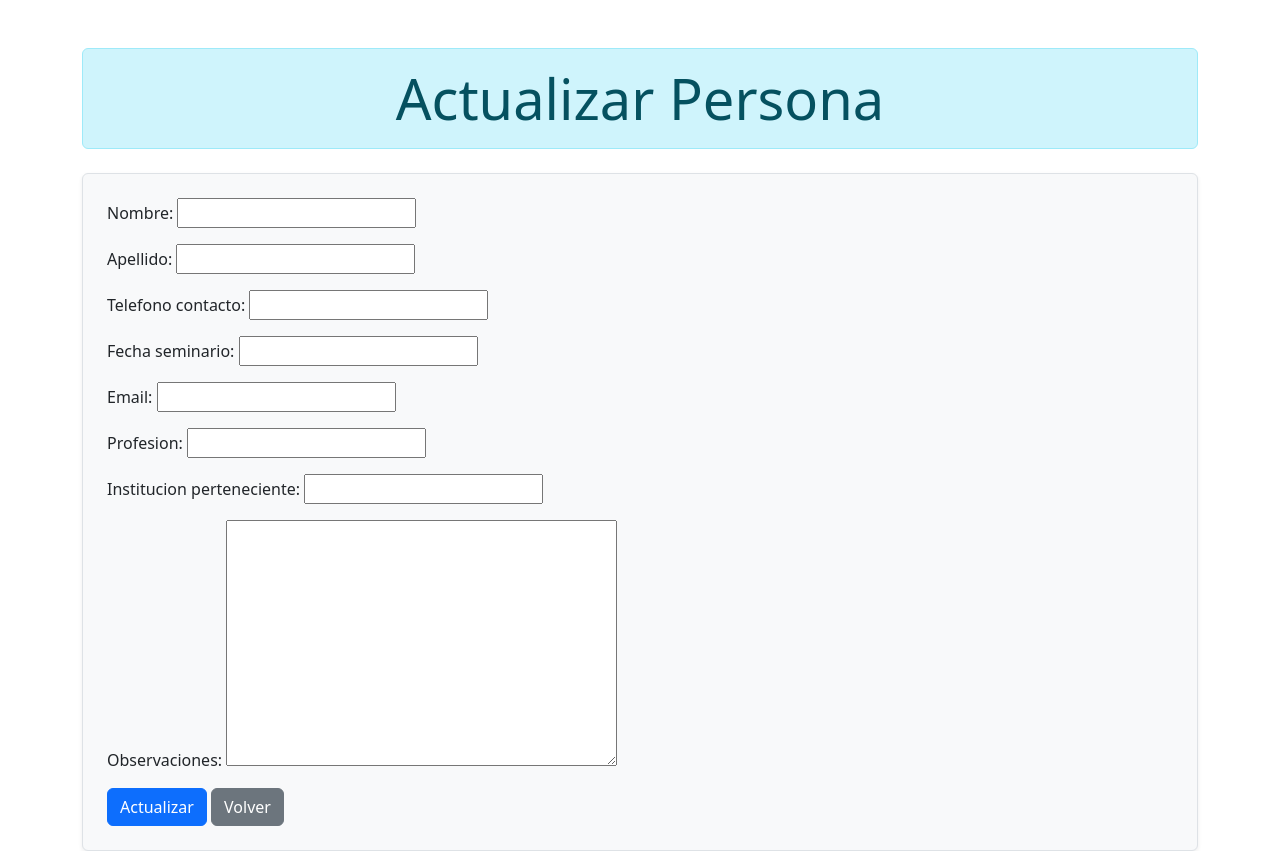
After one commit to NatachaIrken/Saldana_Victoria_Django, a Django app: template proyecto_APP/templates/actualizarPersonas.html in a window 1280 px wide. The commit adds this page. Run offline with Django 4.2, Linux system fonts and the light colour scheme; the template is opened without the code that fills it: values that come from a table or form of the project are taken from there, others are empty.

```diff
--- /dev/null
+++ b/proyecto_APP/templates/actualizarPersonas.html
@@ -0,0 +1,20 @@
+<!DOCTYPE html>
+<html lang="en">
+<head>
+    <meta charset="UTF-8">
+    <meta name="viewport" content="width=device-width, initial-scale=1.0">
+    <link href="https://cdn.jsdelivr.net/npm/bootstrap@5.3.3/dist/css/bootstrap.min.css" rel="stylesheet" integrity="sha384-QWTKZyjpPEjISv5WaRU9OFeRpok6YctnYmDr5pNlyT2bRjXh0JMhjY6hW+ALEwIH" crossorigin="anonymous">
+    <title>Actualizar Persona</title>
+</head>
+<body class="container mt-5">
+    <div class="alert alert-info display-4 text-center mb-4">Actualizar Persona</div>
+    <form method="POST" class="border p-4 rounded shadow-sm bg-light">
+        {% csrf_token %}
+        <div class="mb-3">
+            {{ form.as_p }}
+        </div>
+        <input type="submit" value="Actualizar" class="btn btn-primary">
+        <a href="/" class="btn btn-secondary">Volver</a>
+    </form>
+</body>
+</html>
--- a/saldanaProyect/urls.py
+++ b/saldanaProyect/urls.py
@@ -18,12 +18,21 @@
 from django.urls import path
 from proyecto_APP import views
 
+#urlpatterns = [
+#    path('admin/', admin.site.urls),
+#    path('', views.index, name='index'),
+#    path('', views.listaPersona, name='listar_personas'),
+#    path('agregar/', views.agregarPersona, name='agregar_persona'),
+#    path('listarP/', views.listaPersona, name='listar_personas'),
+#    path('eliminar/<int:id>/', views.eliminarPersona, name='eliminar_persona'),
+#    path('actualizar/<int:id>/', views.actualizarPersona, name='actualizar_persona'),
+#]
+
 urlpatterns = [
     path('admin/', admin.site.urls),
     path('', views.index, name='index'),
-    path('', views.listaPersona, name='listar_personas'),
     path('agregar/', views.agregarPersona, name='agregar_persona'),
     path('listarP/', views.listaPersona, name='listar_personas'),
-    path('eliminar/<int:id>/', views.eliminarPersona, name='eliminar_persona'),
-    path('actualizar/<int:id>/', views.actualizarPersona, name='actualizar_persona'),
+    path('eliminarP/<int:id>/', views.eliminarPersona, name='eliminar_persona'),
+    path('actualizarP/<int:id>/', views.actualizarPersona, name='actualizar_persona'),
 ]
```
Also changed, not shown: proyecto_APP/templates/eliminarPersonas.html (+10 -6 lines), proyecto_APP/views.py (line endings or trailing spaces).
